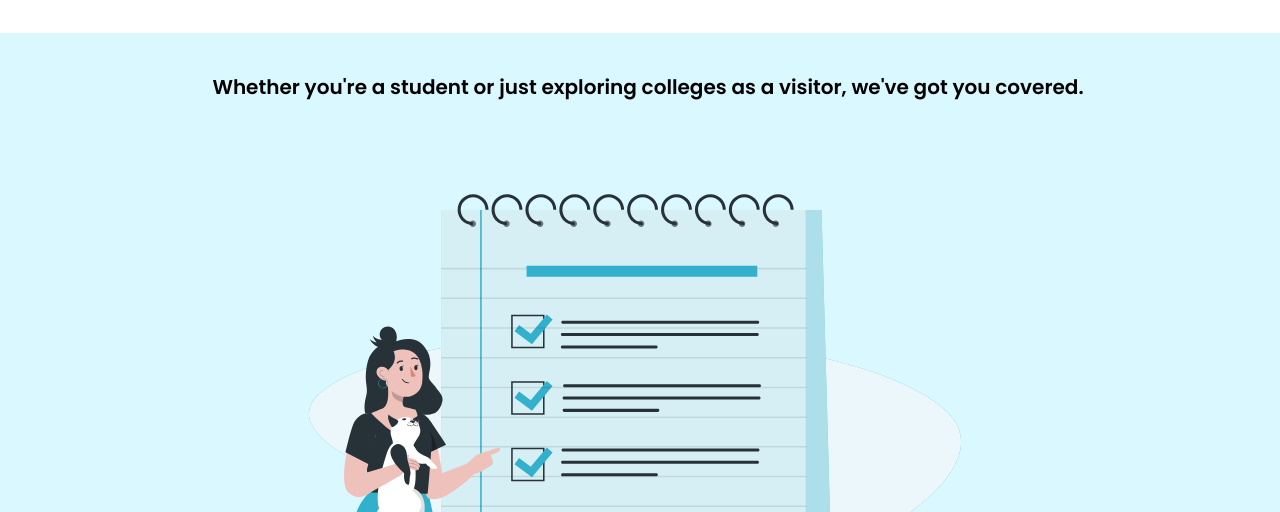
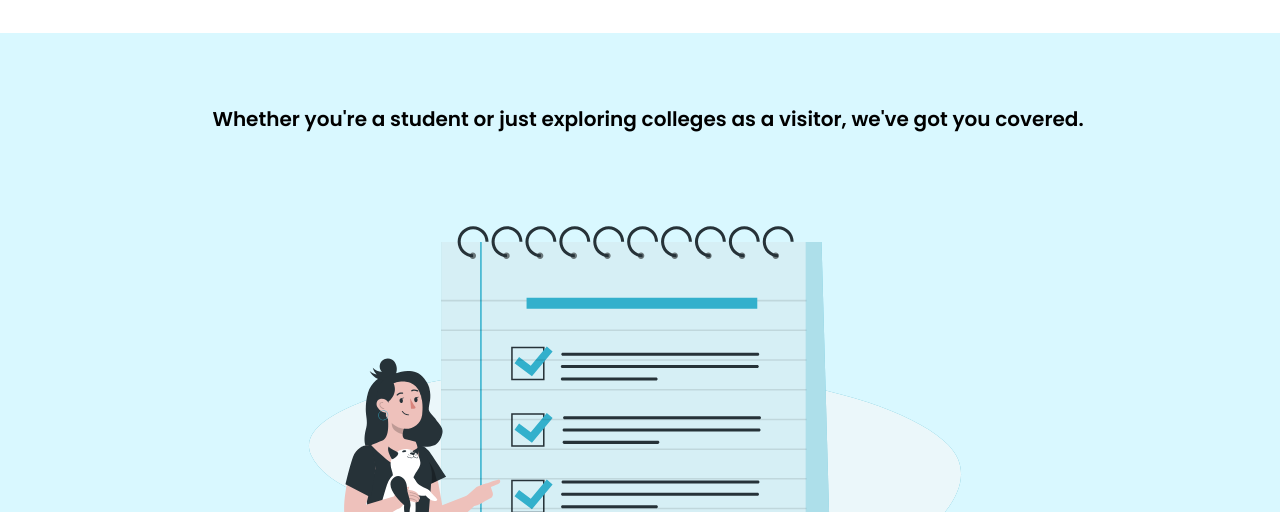
Before and after one commit to Light-C-O/app_website, a website: page features.html in a window 1280 px wide. Shown: the part 288-800 px from the top of the page. Drawn offline with Linux system fonts and the light colour scheme.

Commit message:
hopefully final additions

```diff
--- a/features.html
+++ b/features.html
@@ -37,9 +37,9 @@
         <!-- end of 1st -->
 
         <!-- 2nd -->
-        <div class="bg-pop-100 md:mt-5 sm:mt-15 pt-10">
-            <div class="flex justify-center gap-3 mx-auto md: max-w-7xl pl-4">
-                <div class="">
+        <div class="bg-pop-100 md:mt-5 sm:pt-10">
+            <div class="flex justify-center gap-3 mx-auto md:max-w-7xl pl-4">
+                <div class="pt-8">
                     <p class="font-semibold text-minimum md:text-xl">Whether you're a student or just exploring colleges as a visitor, we've got you covered.</p>
                 </div>
             </div>
```
Also changed, not shown: colleges.html (+2 -7 lines), index.html (+1 -1 lines), dist/output.css, 1 other file.
